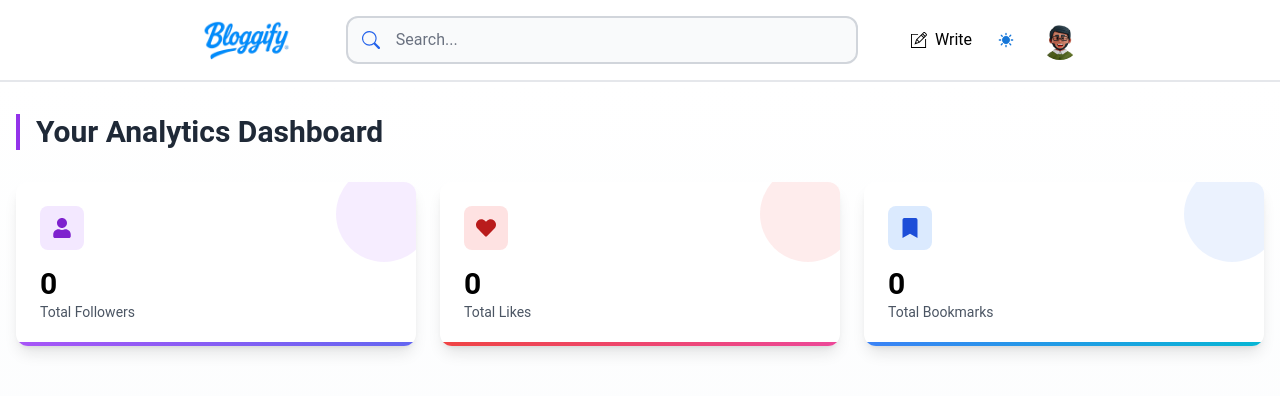
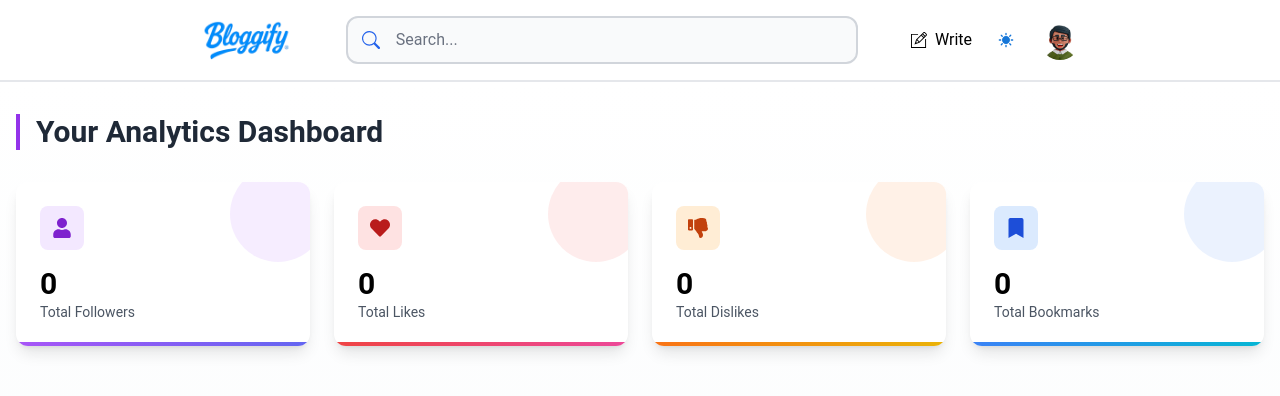
Before and after one commit to Kanishk1420/Bloggify-Blogging-Platform, a React (Vite) app in the folder Frontend/: page /dashboard in a window 1280 px wide. Shown: the top 396 px of the page. Built offline with nearby package versions, Linux system fonts and the light colour scheme; no server answers; sample sign-in values are in the browser's storage.

Commit message:
Dislike Functionality Added

```diff
--- a/Frontend/src/pages/Analytics/Dashboard.jsx
+++ b/Frontend/src/pages/Analytics/Dashboard.jsx
@@ -1,11 +1,11 @@
 import { useEffect, useState } from "react";
 import { useSelector } from "react-redux";
-import { FaBookmark, FaHeart, FaUser } from "react-icons/fa";
+import { FaBookmark, FaHeart, FaUser, FaThumbsDown } from "react-icons/fa";
 import { useNavigate } from "react-router-dom";
 import avatar from "../../assets/avatar.jpg";
 import Navbar from "../../components/Navbar/Navbar";
 import Footer from "../../components/Footer/Footer";
-import PageTransition from '../../components/PageTransition/PageTransition';
+import PageTransition from "../../components/PageTransition/PageTransition";
 import { useGetAnalyticsQuery, useGetUserPostQuery } from "../../api/post";
 import { useUserFollowerListQuery } from "../../api/user";
 
@@ -46,7 +46,6 @@ const Dashboard = () => {
 
   const renderNoPostsMessage = () => {
     return (
-
       <div className="flex flex-col items-center justify-center p-8 rounded-lg bg-opacity-10 backdrop-blur-sm border border-gray-700/30">
         <p className="text-lg font-medium mb-2">No posts yet</p>
         <p className="text-sm opacity-70">
@@ -91,7 +90,7 @@ const Dashboard = () => {
             </h1>
 
             {/* Analytics Cards */}
-          <div className="grid grid-cols-1 md:grid-cols-3 gap-6 mb-12">
+            <div className="grid grid-cols-1 md:grid-cols-2 lg:grid-cols-4 gap-6 mb-12">
               {/* Followers Card */}
               <div
                 className={`relative overflow-hidden rounded-xl p-6 ${
@@ -161,7 +160,40 @@ const Dashboard = () => {
                 </p>
                 <div className="absolute bottom-0 right-0 h-1 w-full bg-gradient-to-r from-red-500 to-pink-500"></div>
               </div>
-
+              {/* Dislikes Card */}
+              <div
+                className={`relative overflow-hidden rounded-xl p-6 ${
+                  theme
+                    ? "bg-zinc-900 border border-zinc-700"
+                    : "bg-white shadow-lg"
+                } transition-all hover:shadow-xl`}
+              >
+                <div className="absolute -right-4 -top-4 w-24 h-24 rounded-full bg-orange-500/10"></div>
+                <div className="flex items-start">
+                  <div
+                    className={`p-3 rounded-lg ${
+                      theme ? "bg-orange-900/30" : "bg-orange-100"
+                    }`}
+                  >
+                    <FaThumbsDown
+                      className={`text-xl ${
+                        theme ? "text-orange-300" : "text-orange-700"
+                      }`}
+                    />
+                  </div>
+                </div>
+                <h3 className="mt-4 text-3xl font-bold">
+                  {analytics?.analytics?.totalDislikes || 0}
+                </h3>
+                <p
+                  className={`text-sm ${
+                    theme ? "text-gray-400" : "text-gray-600"
+                  }`}
+                >
+                  Total Dislikes
+                </p>
+                <div className="absolute bottom-0 right-0 h-1 w-full bg-gradient-to-r from-orange-500 to-yellow-500"></div>
+              </div>
               {/* Bookmarks Card */}
               <div
                 className={`relative overflow-hidden rounded-xl p-6 ${
@@ -371,7 +403,9 @@ const Dashboard = () => {
                             onClick={() =>
                               setCurrentPage((prevPage) => prevPage + 1)
                             }
-                          disabled={endIndex >= followerData?.followers?.length}
+                            disabled={
+                              endIndex >= followerData?.followers?.length
+                            }
                             className={`px-4 py-2 rounded-md transition-all ${
                               endIndex >= followerData?.followers?.length
                                 ? `${
@@ -399,7 +433,9 @@ const Dashboard = () => {
                           : "bg-white border border-gray-200"
                       }`}
                     >
-                    <p className="text-lg font-medium mb-1">No followers yet</p>
+                      <p className="text-lg font-medium mb-1">
+                        No followers yet
+                      </p>
                       <p
                         className={`text-sm ${
                           theme ? "text-gray-400" : "text-gray-500"
--- a/Frontend/src/pages/PostBody/PostDetails.jsx
+++ b/Frontend/src/pages/PostBody/PostDetails.jsx
@@ -292,7 +292,7 @@ const PostDetails = () => {
                             : "bg-purple-50 text-purple-700 border border-purple-100"
                         }`}
                       >
-                        #{item}
+                        {item}
                       </div>
                     ))}
                   </div>
```
Also changed, not shown: 1 other file (tests, documents, lock files or other folders). Lines whose indentation alone changed are shown as unchanged.
